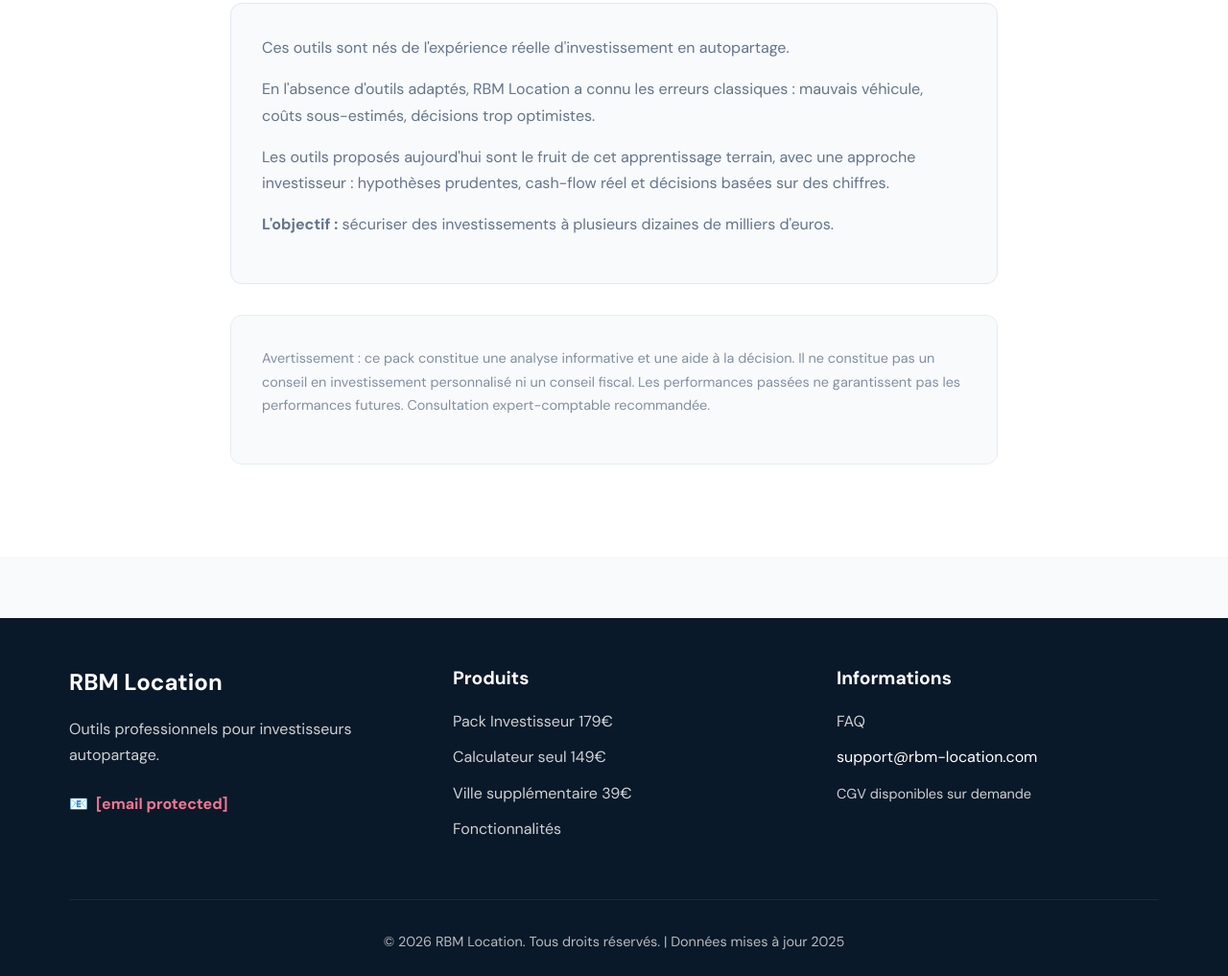
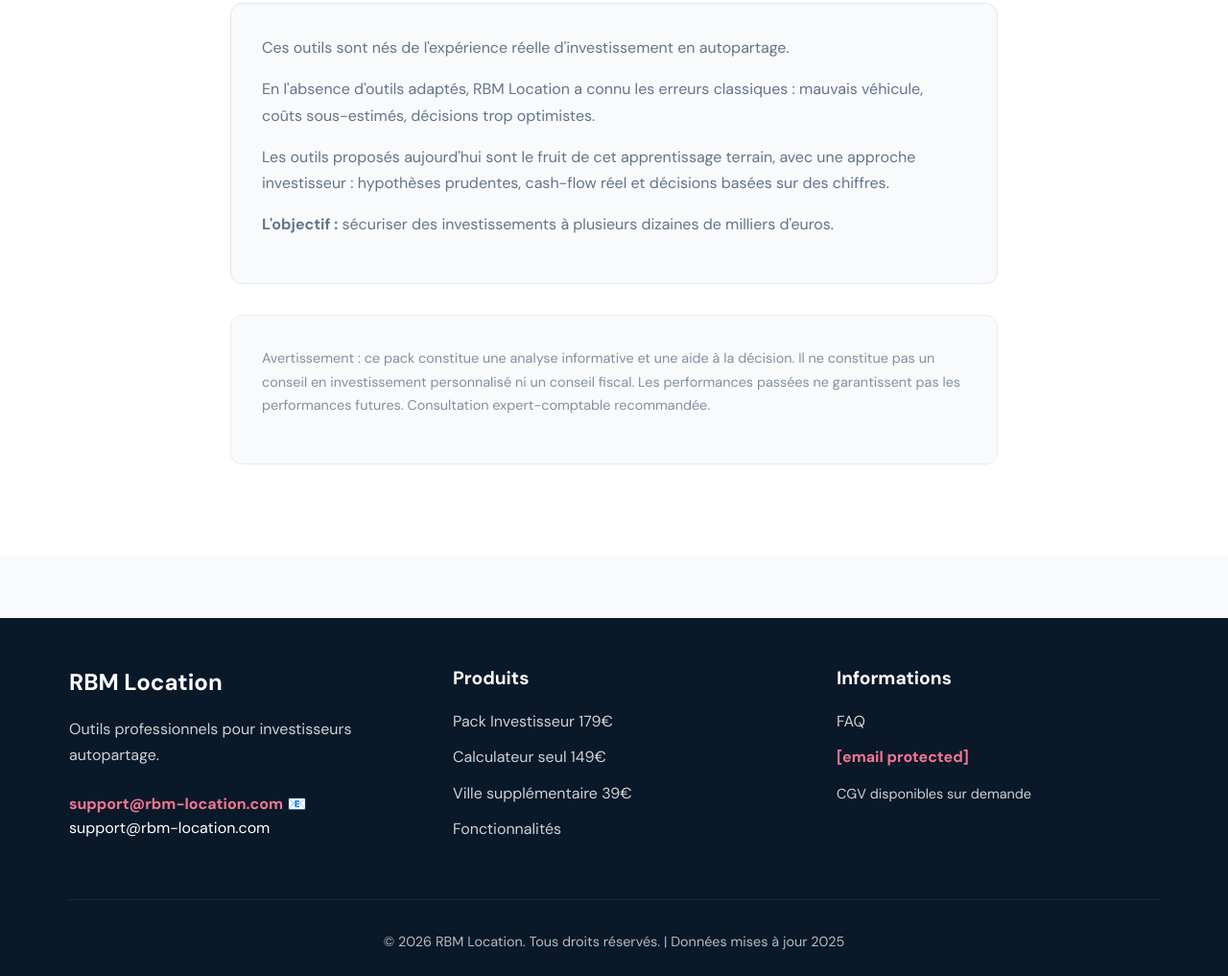
Before and after one commit to contact452/SITE-AUTOPARTAGE, a plain HTML site: page index.html in a window 1280 px wide. Shown: the part 8076-9093 px from the top of the page at 96% size. Drawn offline with nearby package versions, Linux system fonts and the light colour scheme.

Commit message:
Update index.html

```diff
--- a/index.html
+++ b/index.html
@@ -1459,8 +1459,9 @@
                     <p style="opacity: 0.8; line-height: 1.7; margin-bottom: 1.5rem;">
                         Outils professionnels pour investisseurs autopartage.
                     </p>
-                    <a href="/cdn-cgi/l/email-protection#086b67667c696b7c487a6a6564676b697c616766266e7a" style="color: var(--accent-light); text-decoration: none; font-weight: 600; display: flex; align-items: center; gap: 0.5rem;">
-                        <span>📧</span> <span class="__cf_email__" data-cfemail="c0a3afaeb4a1a3b480b2a2adacafa3a1b4a9afaeeea6b2">[email&#160;protected]</span>
+                    <span style="color: var(--accent-light); font-weight: 600;">support@rbm-location.com</span>
+
+                        <span>📧</span> <span class="__cf_email__" data-cfemail="c0a3afaeb4a1a3b480b2a2adacafa3a1b4a9afaeeea6b2">support@rbm-location.com</span>
                     </a>
                 </div>
 
@@ -1505,8 +1506,8 @@
                             </a>
                         </li>
                         <li style="margin-bottom: 0.75rem;">
-
-                                <span class="__cf_email__" data-cfemail="c3a0acadb7a2a0b783b1a1aeafaca0a2b7aaacadeda5b1">support@rbm-location.com</span>
+                            <a href="/cdn-cgi/l/email-protection#6e0d01001a0f0d1a2e1c0c0302010d0f1a07010040081c" style="color: var(--accent-light); text-decoration: none; font-weight: 600;">
+                                <span class="__cf_email__" data-cfemail="c3a0acadb7a2a0b783b1a1aeafaca0a2b7aaacadeda5b1">[email&#160;protected]</span>
                             </a>
                         </li>
                         <li style="margin-bottom: 0.75rem;">
```
